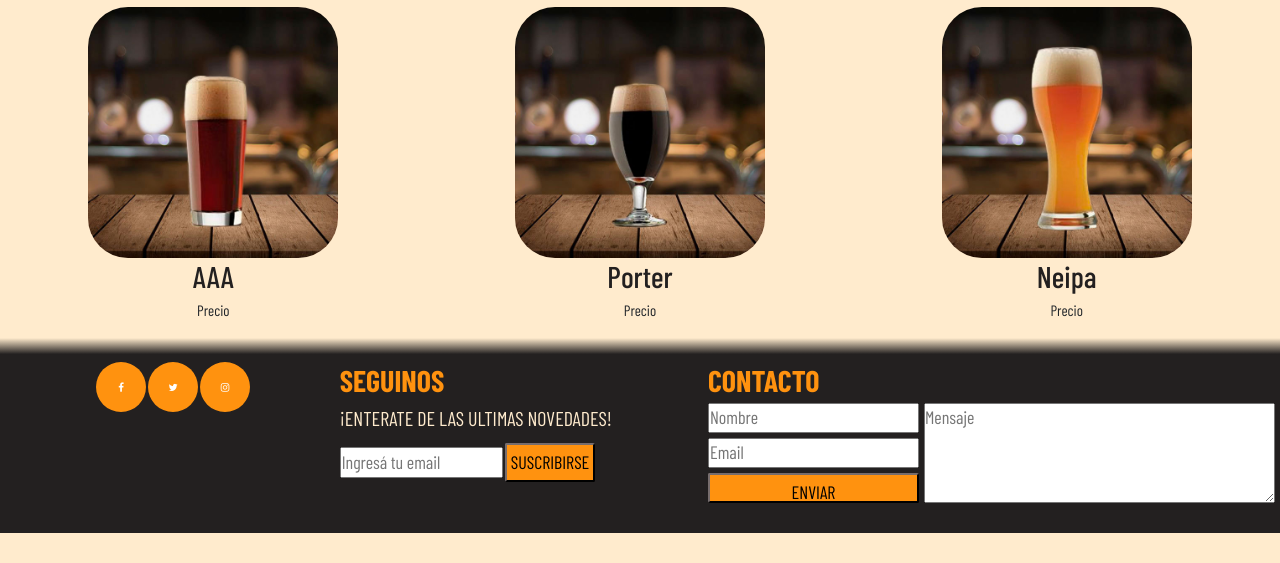
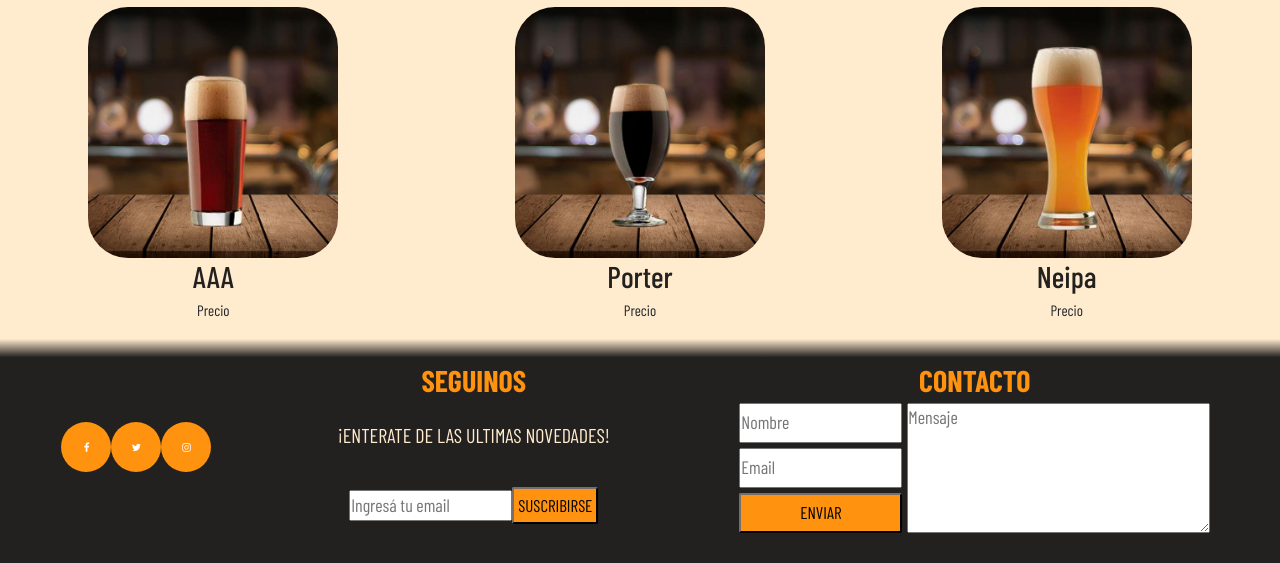
Before and after one commit to Micaela2016/Proyecto-Desarrollo-web-Coderhouse, a website: page tienda.html in a window 1280 px wide. Shown: the part 614-1177 px from the top of the page. Before the commit the page ends 1147 px from the top, so only its background shows below. Drawn offline with nearby package versions, Linux system fonts and the light colour scheme; a web font is replaced by a local one.

Commit message:
Arreglo de Footer

```diff
--- a/scss/_footer.scss
+++ b/scss/_footer.scss
@@ -9,19 +9,22 @@ footer {
   font-weight: 400;
   padding: 2rem 0;
   display: grid;
-  grid-template-columns: auto auto auto auto;
+  grid-template-columns: repeat(3, auto);
 }
 
 /*--Redes--*/
 .footer__redes {
-  grid-column: 2;
+  grid-column: 1;
 
   padding: 1rem 0;
+  display: flex;
+  justify-content: center;
+  align-items: center;
 }
 
 .fa {
   padding: 20px;
-  font-size: 2rem;
+  font-size: 3rem;
   width: 100%;
   max-width: 5rem;
   text-align: center;
@@ -30,7 +33,7 @@ footer {
 }
 
 .fa:hover {
-  opacity: 0.7;
+  opacity: 0.6;
   color: $marron-oscuro;
 }
 
@@ -49,33 +52,46 @@ $redes: (
 
 /*--Seguinos--*/
 .footer__seguinos{
-  grid-column: 3;
+  grid-column: 2;
   padding: 1rem 0;
+  display: grid;
+  grid-template-rows: repeat(3,auto);
 }
 
-.footer__seguinos p {
+.footer__seguinos--parrafo {
   color: blanchedalmond;
+  text-align: center;
 }
 
-.footer__seguinos #email{
+.footer__seguinos--email{
   font-family: 'Barlow Condensed', sans-serif;
   font-weight: 400;
   font-size: $tamañoLetra;
 }
 
+.footer__seguinos--form {
+  display: flex;
+  justify-content: center;
+  align-items: center;
+}
+
 /*--Contacto--*/
 .footer__contacto{
-  grid-column: 4;
+  grid-column: 3;
   padding: 1rem 0;
   margin-right: 0.5rem;
+  display: flex;
+  align-items: center;
+  justify-content: center;
+  flex-direction: column;
 }
 
 .footer__contacto form{
- display: grid;
- grid-template-rows: 3rem 3rem 3rem;
- grid-template-columns: auto auto;
- align-content: center;
- grid-gap:0.5rem
+  display: grid;
+  grid-template-rows: repeat(3,4rem);
+  grid-template-columns: auto auto;
+  align-content: center;
+  grid-gap:0.5rem;
 }
 
 .footer__contacto #nombre {
@@ -84,7 +100,6 @@ $redes: (
   font-family: 'Barlow Condensed', sans-serif;
   font-weight: 400;
   font-size: $tamañoLetra;
-
 }
 
 .footer__contacto #emailContacto{
@@ -97,7 +112,7 @@ $redes: (
 
 .footer__contacto textarea{
   grid-row: 1/4;
-  grid-column: 2/3;
+  grid-column: 2;
   font-family: 'Barlow Condensed', sans-serif;
   font-weight: 400;
   font-size: $tamañoLetra;
@@ -117,7 +132,7 @@ $redes: (
   cursor: pointer;
   font-family: 'Barlow Condensed', sans-serif;
   font-weight: 400;
-  font-size: $tamañoLetra;
+  font-size: ($tamañoLetra)-0.1rem;
 }
 
 .boton:hover{
--- a/scss/_generales.scss
+++ b/scss/_generales.scss
@@ -30,6 +30,7 @@ h3 {
     font-size: ($tamañoLetra)+($tamañoLetra)/2;
     font-family: 'Barlow Condensed', sans-serif;
     font-weight: 800;
+    text-align: center;
 }
 
 p {
--- a/tienda.html
+++ b/tienda.html
@@ -112,10 +112,10 @@
         <!--Seguinos-->
         <div class="footer__seguinos">
             <h3>SEGUINOS</h3>
-            <p>¡ENTERATE DE LAS ULTIMAS NOVEDADES!</p>
-            <form action="#" method="POST">
-            <input type="email" placeholder="Ingresá tu email" id="email" required>
-            <button type="submit" class="boton">SUSCRIBIRSE</button>
+            <p class="footer__seguinos--parrafo">¡ENTERATE DE LAS ULTIMAS NOVEDADES!</p>
+            <form class="footer__seguinos--form" action="#" method="POST">
+                <input class="footer__seguinos--email" type="email" placeholder="Ingresá tu email" required>
+                <button type="submit" class="boton">SUSCRIBIRSE</button>
             </form>
         </div>
 
```
Also changed, not shown: contacto.html (+4 -4 lines), fabrica1.html (+4 -3 lines), fabrica2.html (+4 -3 lines), index.html (+4 -3 lines), nuestrafabrica.html (+4 -4 lines), nuestrascervezas.html (+4 -4 lines), css/main.css.
